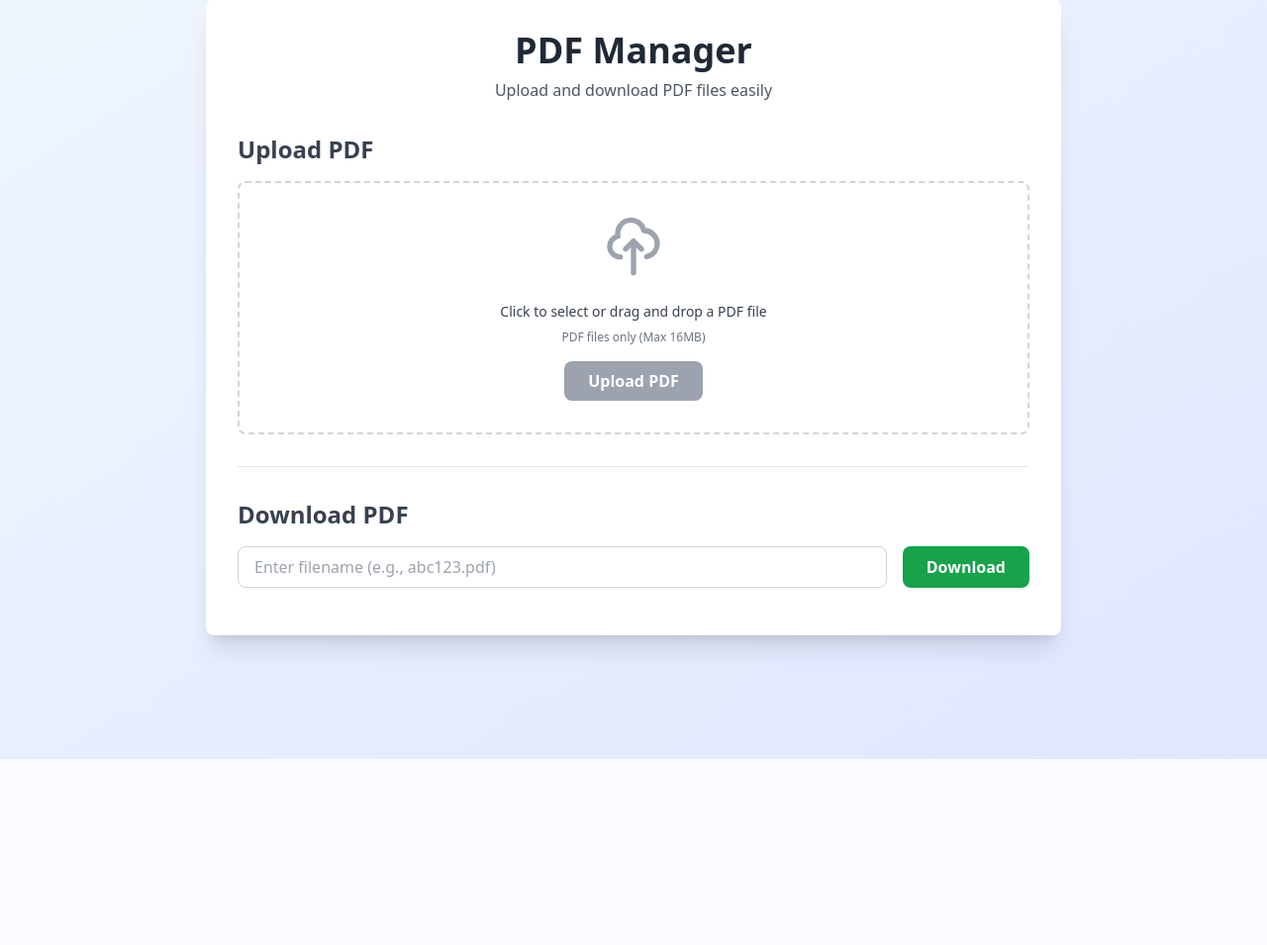
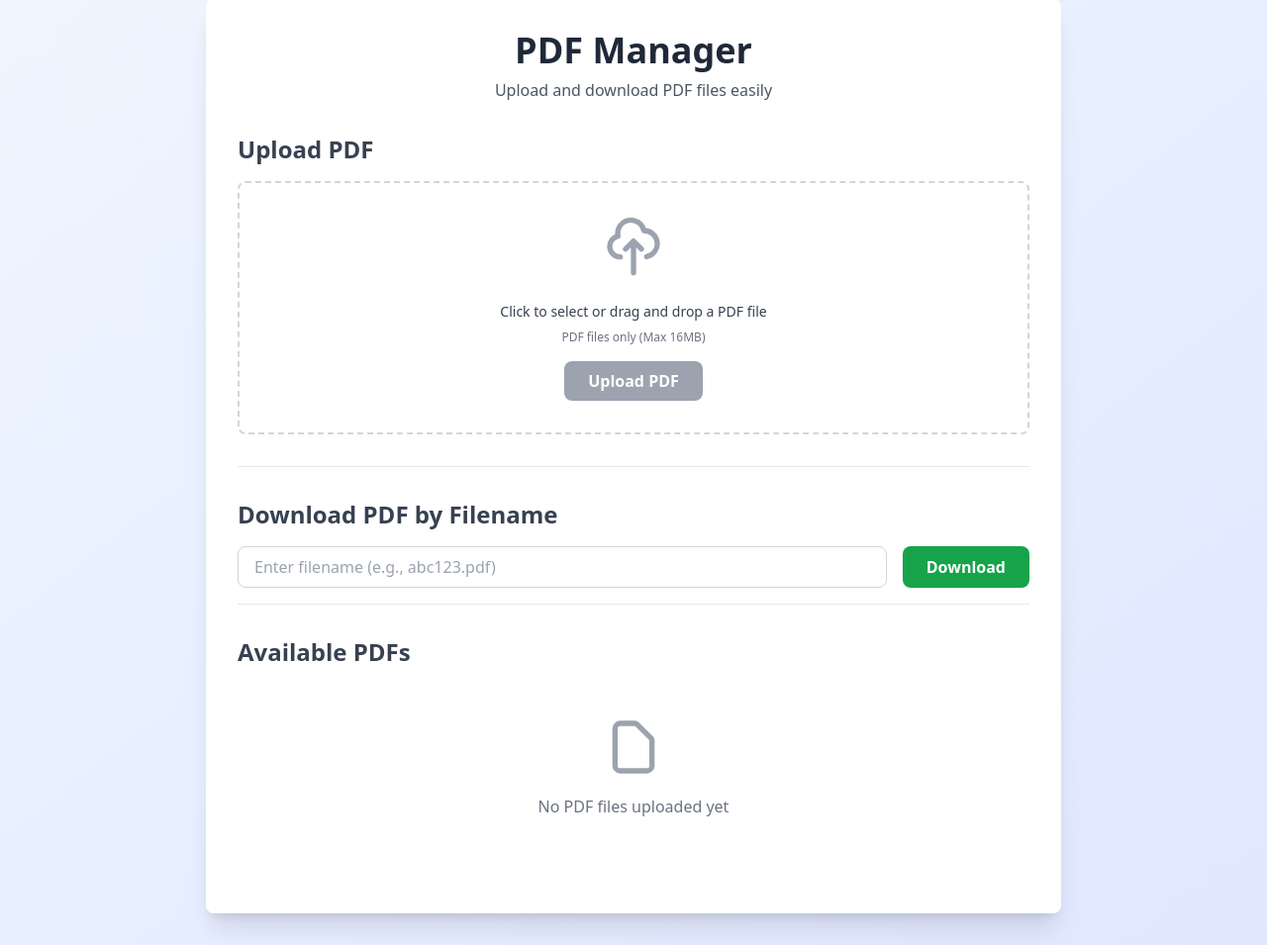
Before and after one commit to EdwinRodger/pdf-manager, a Flask app: page / in a window 1280 px wide. Shown: the part 33-988 px from the top of the page at 99% size. Before the commit the page ends 800 px from the top, so only its background shows below. Run offline with Flask 3, Linux system fonts and the light colour scheme; some libraries are stand-ins or nearby versions.

Commit message:
add available pdfs

```diff
--- a/app.py
+++ b/app.py
@@ -28,10 +28,32 @@ def save_file_locally(file, filename):
     return file_path
 
 
+def get_pdf_files():
+    """Get all PDF files from uploads directory, sorted alphabetically"""
+    pdf_files = []
+    upload_folder = app.config["UPLOAD_FOLDER"]
+
+    if os.path.exists(upload_folder):
+        for filename in os.listdir(upload_folder):
+            file_path = os.path.join(upload_folder, filename)
+            if os.path.isfile(file_path) and allowed_file(filename):
+                pdf_files.append(filename)
+
+    return sorted(pdf_files)
+
+
 @app.route("/")
 def index():
     """Render the main page"""
-    return render_template("index.html")
+    pdf_files = get_pdf_files()
+    return render_template("index.html", pdf_files=pdf_files)
+
+
+@app.route("/api/pdfs", methods=["GET"])
+def get_pdfs():
+    """API endpoint to get list of PDF files"""
+    pdf_files = get_pdf_files()
+    return jsonify({"pdfs": pdf_files})
 
 
 @app.route("/upload", methods=["POST"])
--- a/templates/index.html
+++ b/templates/index.html
@@ -1,11 +1,13 @@
 <!DOCTYPE html>
 <html lang="en">
+
 <head>
     <meta charset="UTF-8">
     <meta name="viewport" content="width=device-width, initial-scale=1.0">
     <title>PDF Upload & Download</title>
     <script src="https://cdn.tailwindcss.com"></script>
 </head>
+
 <body class="bg-gradient-to-br from-blue-50 to-indigo-100 min-h-screen">
     <div class="container mx-auto px-4 py-8 max-w-4xl">
         <div class="bg-white rounded-lg shadow-xl p-8">
@@ -18,11 +20,15 @@
             <!-- Upload Section -->
             <div class="mb-8">
                 <h2 class="text-2xl font-semibold text-gray-700 mb-4">Upload PDF</h2>
-                <div id="dropZone" class="border-2 border-dashed border-gray-300 rounded-lg p-8 text-center hover:border-blue-400 transition-colors">
+                <div id="dropZone"
+                    class="border-2 border-dashed border-gray-300 rounded-lg p-8 text-center hover:border-blue-400 transition-colors">
                     <form id="uploadForm" enctype="multipart/form-data" class="space-y-4">
                         <div class="flex flex-col items-center">
-                            <svg class="w-16 h-16 text-gray-400 mb-4" fill="none" stroke="currentColor" viewBox="0 0 24 24">
-                                <path stroke-linecap="round" stroke-linejoin="round" stroke-width="2" d="M7 16a4 4 0 01-.88-7.903A5 5 0 1115.9 6L16 6a5 5 0 011 9.9M15 13l-3-3m0 0l-3 3m3-3v12"></path>
+                            <svg class="w-16 h-16 text-gray-400 mb-4" fill="none" stroke="currentColor"
+                                viewBox="0 0 24 24">
+                                <path stroke-linecap="round" stroke-linejoin="round" stroke-width="2"
+                                    d="M7 16a4 4 0 01-.88-7.903A5 5 0 1115.9 6L16 6a5 5 0 011 9.9M15 13l-3-3m0 0l-3 3m3-3v12">
+                                </path>
                             </svg>
                             <label for="fileInput" class="cursor-pointer">
                                 <span class="mt-2 block text-sm font-medium text-gray-700">
@@ -33,7 +39,9 @@
                             <p class="mt-2 text-xs text-gray-500">PDF files only (Max 16MB)</p>
                         </div>
                         <div id="fileName" class="text-sm text-gray-600 font-medium hidden"></div>
-                        <button type="button" id="uploadButton" class="bg-blue-600 hover:bg-blue-700 text-white font-semibold py-2 px-6 rounded-lg transition-colors disabled:bg-gray-400 disabled:cursor-not-allowed" disabled>
+                        <button type="button" id="uploadButton"
+                            class="bg-blue-600 hover:bg-blue-700 text-white font-semibold py-2 px-6 rounded-lg transition-colors disabled:bg-gray-400 disabled:cursor-not-allowed"
+                            disabled>
                             Upload PDF
                         </button>
                     </form>
@@ -43,20 +51,53 @@
 
             <!-- Download Section -->
             <div class="border-t pt-8">
-                <h2 class="text-2xl font-semibold text-gray-700 mb-4">Download PDF</h2>
+                <h2 class="text-2xl font-semibold text-gray-700 mb-4">Download PDF by Filename</h2>
                 <form id="downloadForm" class="flex gap-4">
-                    <input
-                        type="text"
-                        id="downloadFilename"
-                        placeholder="Enter filename (e.g., abc123.pdf)"
+                    <input type="text" id="downloadFilename" placeholder="Enter filename (e.g., abc123.pdf)"
                         class="flex-1 px-4 py-2 border border-gray-300 rounded-lg focus:outline-none focus:ring-2 focus:ring-blue-500"
-                        required
-                    >
-                    <button type="submit" class="bg-green-600 hover:bg-green-700 text-white font-semibold py-2 px-6 rounded-lg transition-colors">
+                        required>
+                    <button type="submit"
+                        class="bg-green-600 hover:bg-green-700 text-white font-semibold py-2 px-6 rounded-lg transition-colors">
                         Download
                     </button>
                 </form>
                 <div id="downloadMessage" class="mt-4"></div>
+            </div>
+
+            <!-- PDF List Section -->
+            <div class="border-t pt-8 mb-8">
+                <h2 class="text-2xl font-semibold text-gray-700 mb-4">Available PDFs</h2>
+                <div id="pdfListContainer" class="space-y-2">
+                    {% if pdf_files %}
+                    {% for pdf_file in pdf_files %}
+                    <div
+                        class="flex items-center justify-between p-3 bg-gray-50 rounded-lg hover:bg-gray-100 transition-colors">
+                        <div class="flex items-center gap-3">
+                            <svg class="w-6 h-6 text-red-600" fill="none" stroke="currentColor" viewBox="0 0 24 24">
+                                <path stroke-linecap="round" stroke-linejoin="round" stroke-width="2"
+                                    d="M7 21h10a2 2 0 002-2V9.414a1 1 0 00-.293-.707l-5.414-5.414A1 1 0 0012.414 3H7a2 2 0 00-2 2v14a2 2 0 002 2z">
+                                </path>
+                            </svg>
+                            <span class="text-gray-800 font-medium">{{ pdf_file }}</span>
+                        </div>
+                        <a href="/download/{{ pdf_file }}"
+                            class="bg-green-600 hover:bg-green-700 text-white font-semibold py-1.5 px-4 rounded-lg transition-colors text-sm">
+                            Download
+                        </a>
+                    </div>
+                    {% endfor %}
+                    {% else %}
+                    <div class="text-center py-8 text-gray-500">
+                        <svg class="w-16 h-16 mx-auto mb-4 text-gray-400" fill="none" stroke="currentColor"
+                            viewBox="0 0 24 24">
+                            <path stroke-linecap="round" stroke-linejoin="round" stroke-width="2"
+                                d="M7 21h10a2 2 0 002-2V9.414a1 1 0 00-.293-.707l-5.414-5.414A1 1 0 0012.414 3H7a2 2 0 00-2 2v14a2 2 0 002 2z">
+                            </path>
+                        </svg>
+                        <p>No PDF files uploaded yet</p>
+                    </div>
+                    {% endif %}
+                </div>
             </div>
 
             <!-- Status Section -->
@@ -76,24 +117,24 @@
         let selectedFile = null;
 
         // File input change handler
-        fileInput.addEventListener('change', function(e) {
+        fileInput.addEventListener('change', function (e) {
             handleFileSelect(e.target.files[0]);
         });
 
         // Drag and drop handlers
-        dropZone.addEventListener('dragover', function(e) {
+        dropZone.addEventListener('dragover', function (e) {
             e.preventDefault();
             e.stopPropagation();
             dropZone.classList.add('border-blue-500', 'bg-blue-50');
         });
 
-        dropZone.addEventListener('dragleave', function(e) {
+        dropZone.addEventListener('dragleave', function (e) {
             e.preventDefault();
             e.stopPropagation();
             dropZone.classList.remove('border-blue-500', 'bg-blue-50');
         });
 
-        dropZone.addEventListener('drop', function(e) {
+        dropZone.addEventListener('drop', function (e) {
             e.preventDefault();
             e.stopPropagation();
             dropZone.classList.remove('border-blue-500', 'bg-blue-50');
@@ -129,7 +170,7 @@
         }
 
         // Upload button handler
-        uploadButton.addEventListener('click', async function() {
+        uploadButton.addEventListener('click', async function () {
             if (!selectedFile && !fileInput.files[0]) {
                 showMessage(uploadMessage, 'Please select a file first', 'error');
                 return;
@@ -168,6 +209,8 @@
                     fileInput.value = '';
                     selectedFile = null;
                     fileNameDiv.classList.add('hidden');
+                    // Refresh PDF list after successful upload
+                    loadPdfList();
                 } else {
                     showMessage(uploadMessage, data.error || 'Upload failed', 'error');
                 }
@@ -181,7 +224,7 @@
         });
 
         // Download form handler
-        document.getElementById('downloadForm').addEventListener('submit', function(e) {
+        document.getElementById('downloadForm').addEventListener('submit', function (e) {
             e.preventDefault();
             const filename = document.getElementById('downloadFilename').value.trim();
             const downloadMessage = document.getElementById('downloadMessage');
@@ -212,6 +255,43 @@
             element.className = `p-4 rounded-lg border ${colors[type] || colors.info}`;
             element.textContent = message;
         }
+
+        // Function to load and display PDF list
+        async function loadPdfList() {
+            try {
+                const response = await fetch('/api/pdfs');
+                const data = await response.json();
+                const container = document.getElementById('pdfListContainer');
+
+                if (data.pdfs && data.pdfs.length > 0) {
+                    container.innerHTML = data.pdfs.map(pdf => `
+                        <div class="flex items-center justify-between p-3 bg-gray-50 rounded-lg hover:bg-gray-100 transition-colors">
+                            <div class="flex items-center gap-3">
+                                <svg class="w-6 h-6 text-red-600" fill="none" stroke="currentColor" viewBox="0 0 24 24">
+                                    <path stroke-linecap="round" stroke-linejoin="round" stroke-width="2" d="M7 21h10a2 2 0 002-2V9.414a1 1 0 00-.293-.707l-5.414-5.414A1 1 0 0012.414 3H7a2 2 0 00-2 2v14a2 2 0 002 2z"></path>
+                                </svg>
+                                <span class="text-gray-800 font-medium">${pdf}</span>
+                            </div>
+                            <a href="/download/${encodeURIComponent(pdf)}" class="bg-green-600 hover:bg-green-700 text-white font-semibold py-1.5 px-4 rounded-lg transition-colors text-sm">
+                                Download
+                            </a>
+                        </div>
+                    `).join('');
+                } else {
+                    container.innerHTML = `
+                        <div class="text-center py-8 text-gray-500">
+                            <svg class="w-16 h-16 mx-auto mb-4 text-gray-400" fill="none" stroke="currentColor" viewBox="0 0 24 24">
+                                <path stroke-linecap="round" stroke-linejoin="round" stroke-width="2" d="M7 21h10a2 2 0 002-2V9.414a1 1 0 00-.293-.707l-5.414-5.414A1 1 0 0012.414 3H7a2 2 0 00-2 2v14a2 2 0 002 2z"></path>
+                            </svg>
+                            <p>No PDF files uploaded yet</p>
+                        </div>
+                    `;
+                }
+            } catch (error) {
+                console.error('Error loading PDF list:', error);
+            }
+        }
     </script>
 </body>
+
 </html>
```
